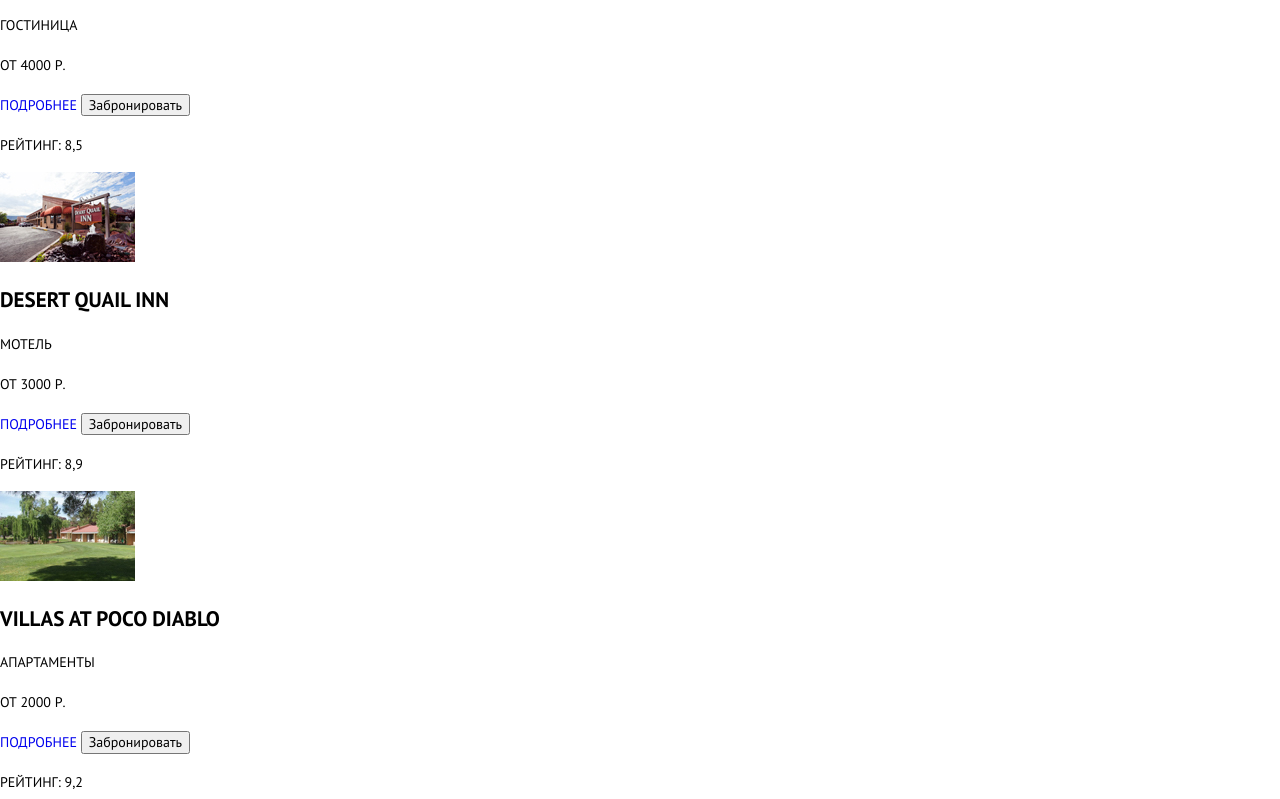
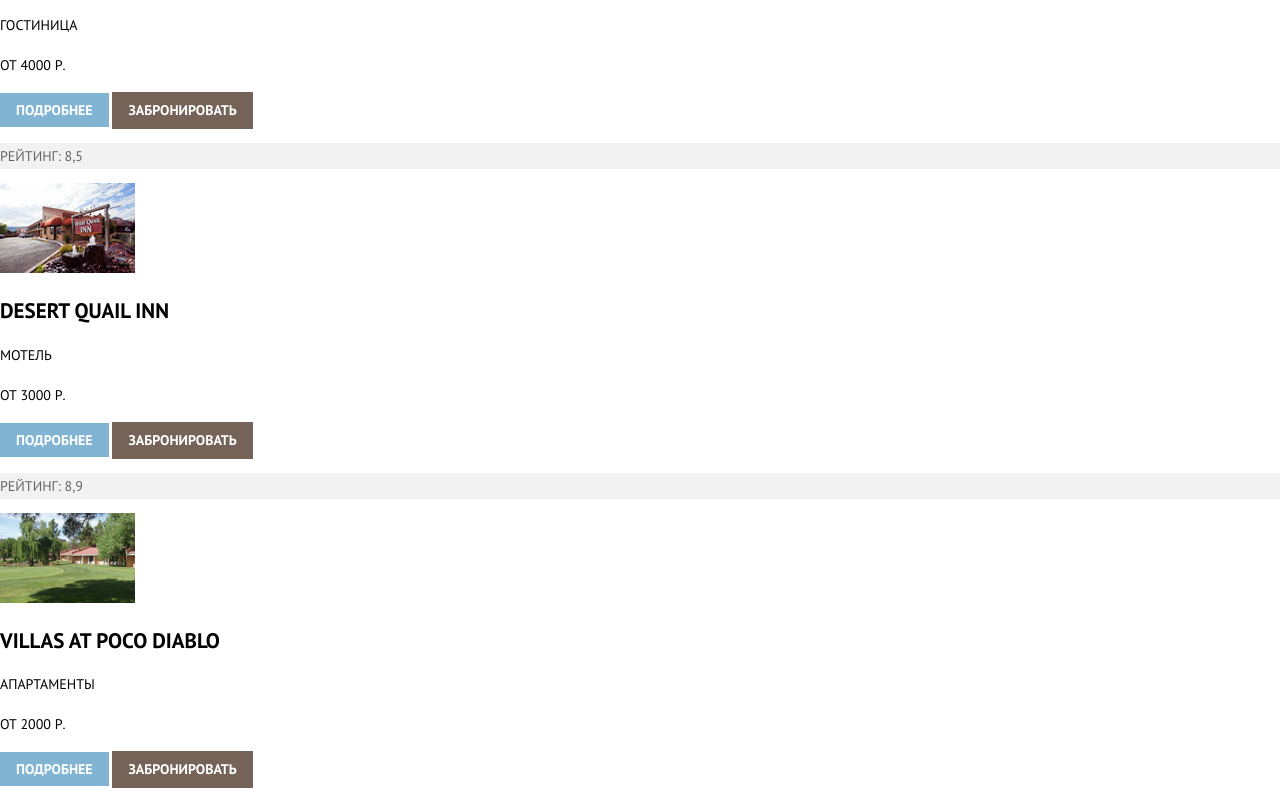
Before and after one commit to katerina5452/830453-sedona, a plain HTML site: page inner.html in a window 1280 px wide. Shown: the part 940-1739 px from the top of the page. Drawn offline with Linux system fonts and the light colour scheme.

Commit message:
оформлены стили второй страницы

```diff
--- a/css/style.css
+++ b/css/style.css
@@ -1,4 +1,5 @@
-body {
+body,
+.inner-page {
     margin: 0;
     padding: 0;
 
@@ -39,7 +40,7 @@ body {
 
 }
 .welcome {
-    background-image: url("img/backgraund.jpg");
+    background-image: url("/img/background.jpg");
     background-position: top center;
     background-repeat: no-repeat;
     background-color: #ffffff;
@@ -202,12 +203,10 @@ body {
     background-color: #ffffff;
 }
 .filter {
-    background-image: url("/img/fbg.png");
-    background-color: blue;
-    background-position: 0 0;
-    background-repeat: repeat;
-}
-/*Что я делаю не так? Картинка не встает на место. Цветом выделила, чтобы заметно было*/
+    background-image: url(../img/fbg.png);
+    background-repeat: no-repeat;
+    }
+/*не растягивается на всю ширину*/
 .filter__list {
     color: #ffffff;
     font-size: 14px;
@@ -267,3 +266,59 @@ li .info__subitem:first-child{
 .info__subitem:active {
     color: #81b3d2;
  }
+.catalog__hotel {
+    color: #000000;
+    font-size: 21px;
+    line-height: 26px;
+}
+.catalog__hotel:hover {
+    color: #81b3d2;
+}
+.catalog__hotel:active {
+    color: rgba(0, 0, 0, 0.5);
+}
+.сatalog__link {
+    text-align: center;
+    color: #ffffff;
+    vertical-align: middle;
+    text-transform: uppercase;
+    background-color:#81b3d2;
+    border: none;
+    font-size: 14px;
+    line-height: 21px;
+    font-weight: bold;
+    padding: 8px 16px;
+}
+.сatalog__link:hover {
+    background-color: #669ec0;
+    color: #ffffff;
+}
+.сatalog__link:active {
+    background-color: rgba(84, 150, 189, 0.5);
+    color: #ffffff;
+}
+.catalog__button {
+    font-size: 14px;
+    font-weight: bold;
+    line-height: 21px;
+    text-align: center;
+    color: #ffffff;
+    background-color: #766357;
+    padding: 8px 16px;
+    border: none;
+    text-transform: uppercase;
+    vertical-align: middle;
+}
+/*Почему у ссылки и у кнопки при одинаковых параметрах
+получились разные размеры? кнопка на 2 пикселя шире, чем ссылка?*/
+
+.catalog__button:hover {
+    background-color: #604e43;
+}
+.catalog__button:active {
+    background-color: rgba(80, 60, 51, 0.5);
+}
+.catalog__rate {
+    background-color: #f2f2f2;
+    color: #666666;
+}
--- a/inner.html
+++ b/inner.html
@@ -100,35 +100,35 @@
             <div class="catalog__list">
                 <div class="catalog__item">
                     <img src="img/Amara.jpg" alt="Фотография гостиницы Amara resort">
-                    <h2 class="catalog__title">Amara resort &#38; spa</h2>
+                    <h2 class="catalog__title"><a class="catalog__hotel" href="#">Amara resort &#38; spa</a></h2>
                     <p class="catalog__text">Гостиница</p>
                     <p class="catalog__text">ОТ 4000 Р.</p>
                 <!-- звездочки 5*img из спрайта????-->
-                    <a class="сatalog-link"  href="#">Подробнее</a>
+                    <a class="сatalog__link"  href="#">Подробнее</a>
                     <button class="catalog__button">Забронировать</button>
-                    <p class="rate">Рейтинг: 8,5</p>
+                    <p class="catalog__rate">Рейтинг: 8,5</p>
                 </div>
 
                 <div class="catalog__item">
                     <img src="img/desert.jpg" alt="Фотография Мотеля Desert Quail Inn">
-                    <h2 class="catalog__title">Desert Quail Inn</h2>
+                    <h2 class="catalog__title"><a class="catalog__hotel" href="#">Desert Quail Inn</a></h2>
                     <p class="catalog__text">Мотель</p>
                     <p class="catalog__text">ОТ 3000 Р.</p>
                     <!-- звездочки 3*img из спрайта????-->
-                    <a class="сatalog-link"  href="#">Подробнее</a>
+                    <a class="сatalog__link"  href="#">Подробнее</a>
                     <button class="catalog__button">Забронировать</button>
-                    <p class="rate">Рейтинг: 8,9</p>
+                    <p class="catalog__rate">Рейтинг: 8,9</p>
                 </div>
 
                 <div class="catalog__item">
                     <img src="img/villas.jpg" alt="Фотография Villas at poco Diablo">
-                    <h2 class="catalog__title">Villas at poco Diablo</h2>
+                    <h2 class="catalog__title"><a class="catalog__hotel" href="#">Villas at poco Diablo</a></h2>
                     <p class="catalog__text">Апартаменты</p>
                     <p class="catalog__text">ОТ 2000 Р.</p>
                     <!-- звездочки 2*img из спрайта????-->
-                    <a class="сatalog-link"  href="#">Подробнее</a>
+                    <a class="сatalog__link"  href="#">Подробнее</a>
                     <button class="catalog__button">Забронировать</button>
-                    <p class="rate">Рейтинг: 9,2</p>
+                    <p class="catalog__rate">Рейтинг: 9,2</p>
                 </div>
             </div>
         </section>
```
